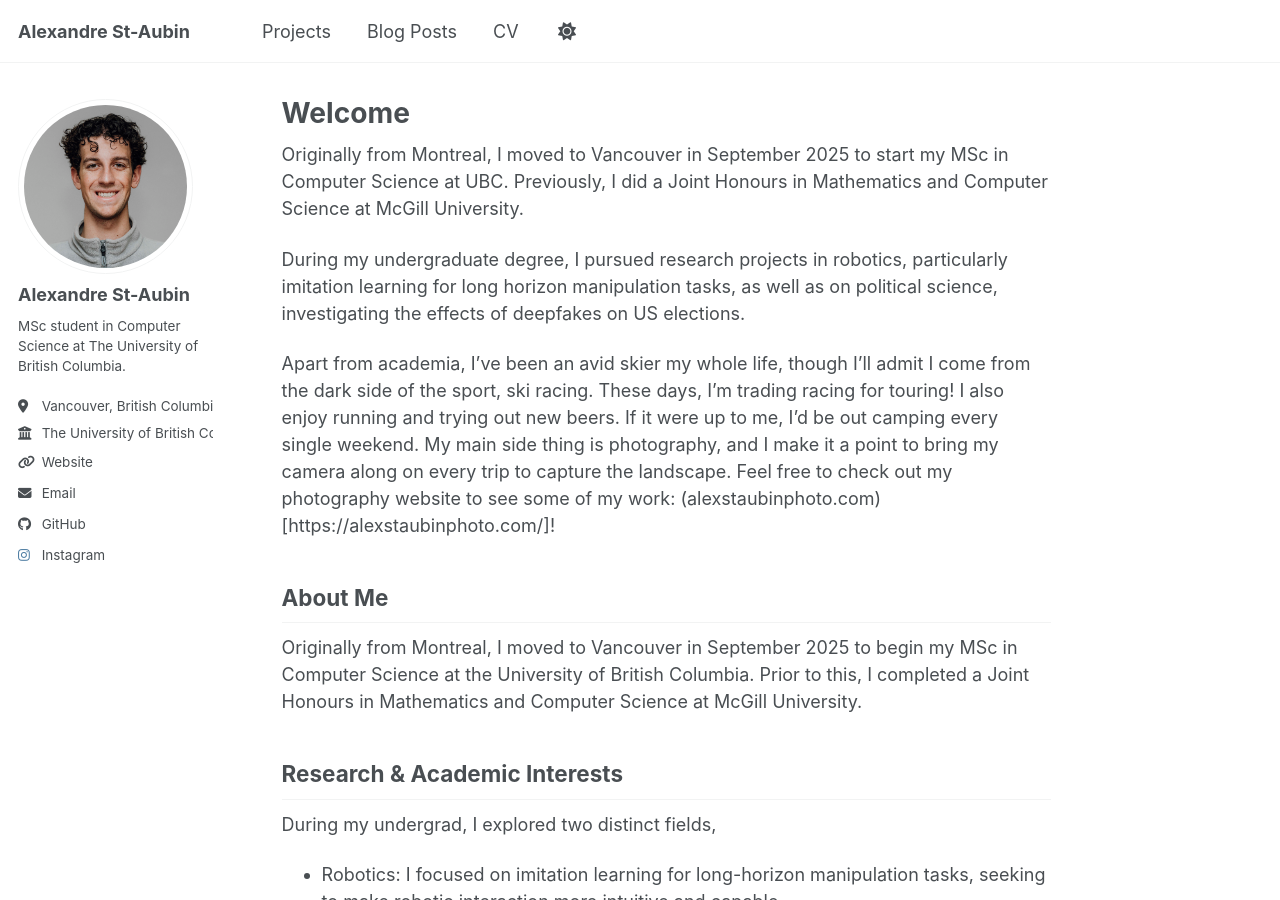
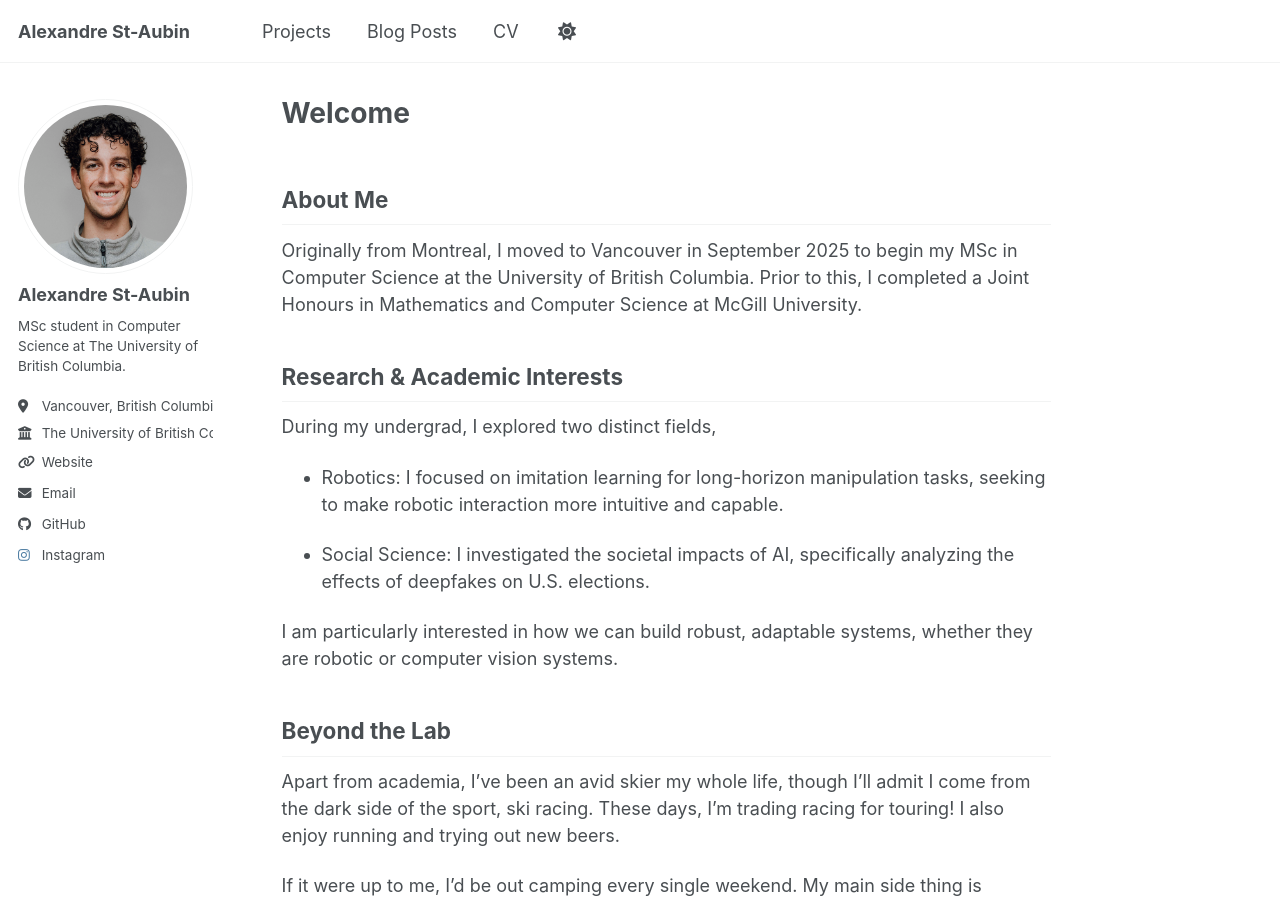
Before and after one commit to Alestaubin/alestaubin.github.io, a Jekyll site: the page built from _pages/about.md, in a window 1280 px wide and 900 px high. Built offline with Jekyll 4.4.1, drawn with Linux system fonts in a browser that asks for light colours; a script bundle is joined from its source files by our own code; library files that are not in the unit come from our copies.

Commit message:
about me

```diff
--- a/_pages/about.md
+++ b/_pages/about.md
@@ -6,15 +6,6 @@
   - /about/
   - /about.html
 ---
-
-
-Originally from Montreal, I moved to Vancouver in September 2025 to start my MSc in Computer Science at UBC. Previously, I did a Joint Honours in Mathematics and Computer Science at McGill University.
-
-During my undergraduate degree, I pursued research projects in robotics, particularly imitation learning for long horizon manipulation tasks, as well as on political science, investigating the effects of deepfakes on US elections.
-
-Apart from academia, I’ve been an avid skier my whole life, though I’ll admit I come from the dark side of the sport, ski racing. These days, I’m trading racing for touring! I also enjoy running and trying out new beers.
-If it were up to me, I’d be out camping every single weekend. My main side thing is photography, and I make it a point to bring my camera along on every trip to capture the landscape. Feel free to check out my photography website to see some of my work: (alexstaubinphoto.com)[https://alexstaubinphoto.com/]!
-
 
 ## About Me
 Originally from Montreal, I moved to Vancouver in September 2025 to begin my MSc in Computer Science at the University of British Columbia. Prior to this, I completed a Joint Honours in Mathematics and Computer Science at McGill University.
```
